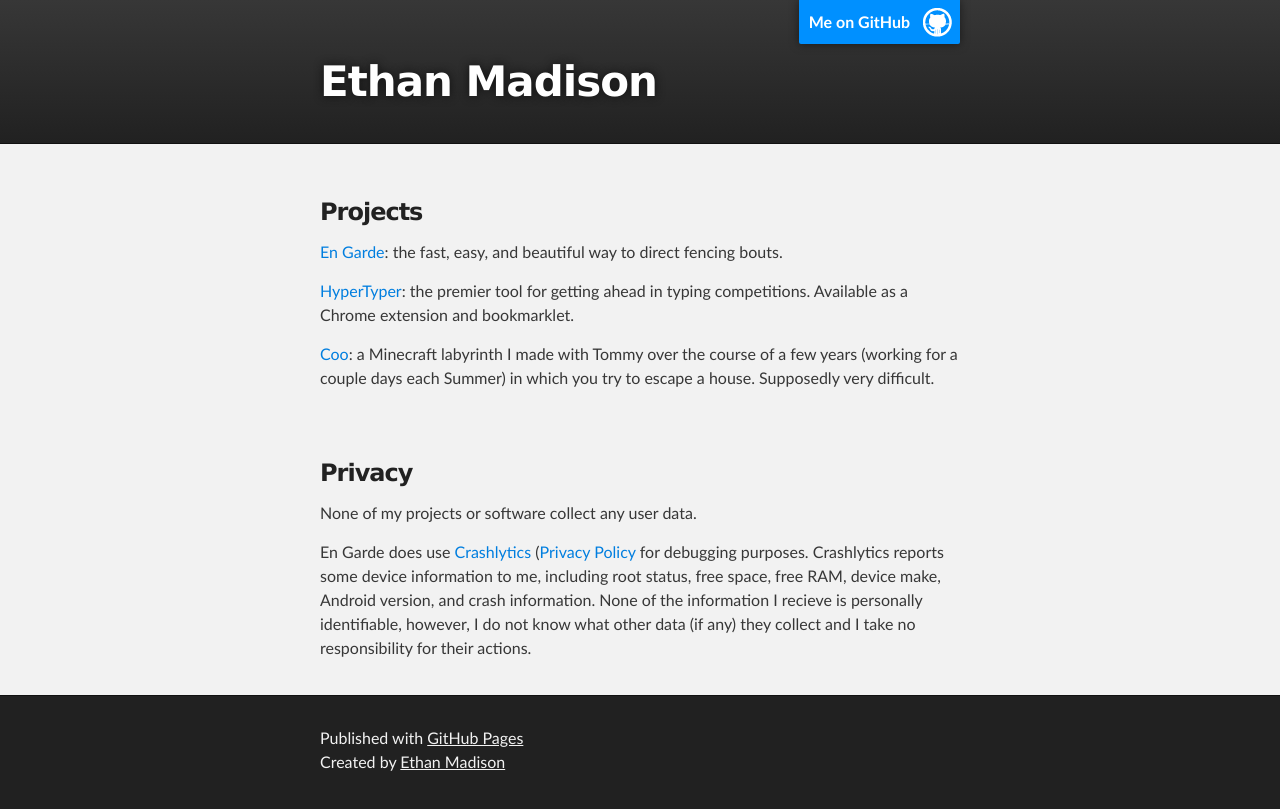
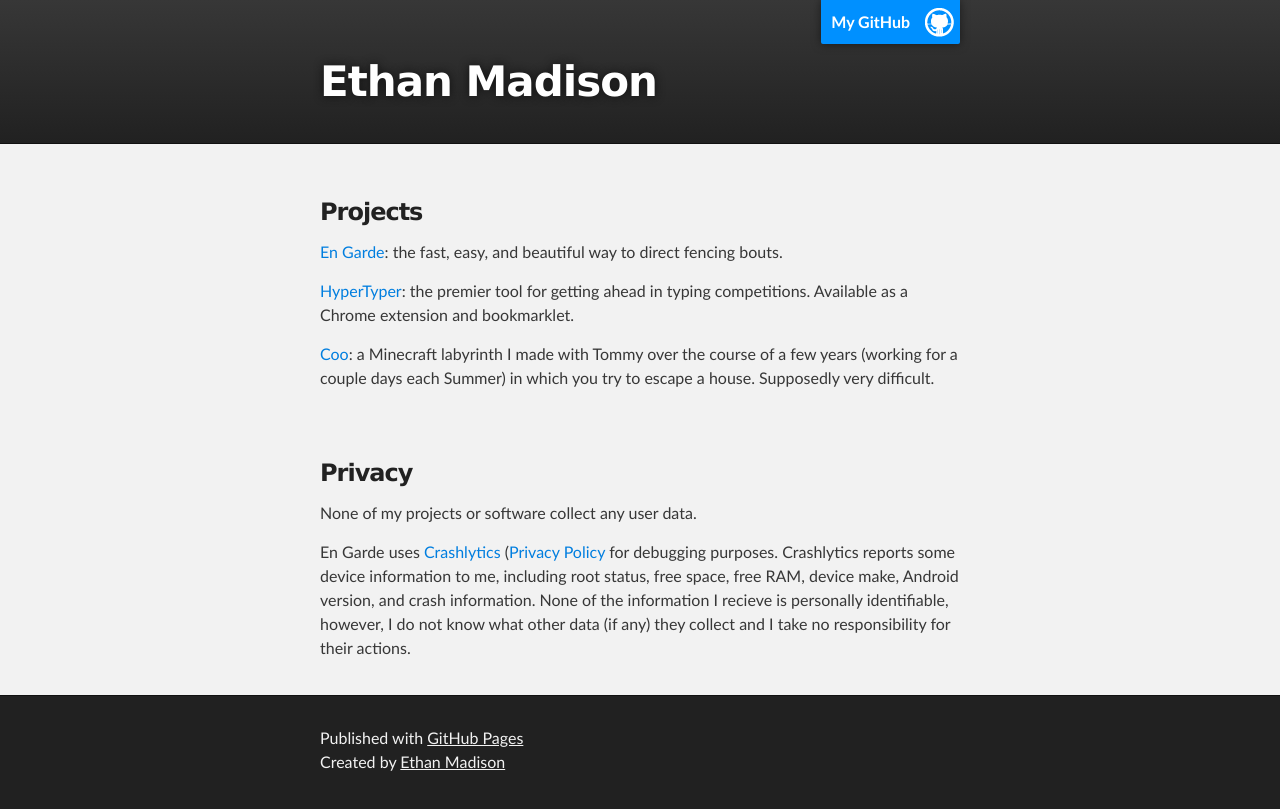
Before and after one commit to ethanmad/ethanmad.github.io, a plain HTML site: page index.html in a window 1280 px wide. Drawn offline with Linux system fonts and the light colour scheme.

Commit message:
wording changes

```diff
--- a/index.html
+++ b/index.html
@@ -16,7 +16,7 @@
     <!-- HEADER -->
     <div id="header_wrap" class="outer">
         <header class="inner">
-          <a id="forkme_banner" href="https://github.com/ethanmad">Me on GitHub</a>
+          <a id="forkme_banner" href="https://github.com/ethanmad">My GitHub</a>
 
           <h1 id="project_title">Ethan Madison</h1>
          <!--<h2 id="project_tagline"></h2>-->
@@ -36,7 +36,7 @@
       <section id="privacy" class="inner">
       	<h3>Privacy</h3>
         <p>None of my projects or software collect any user data.</p>
-        <p>En Garde does use <a href="http://crashlytics.com">Crashlytics</a> (<a href="http://try.crashlytics.com/terms/">Privacy Policy</a> for debugging purposes. Crashlytics reports some device information to me, including root status, free space, free RAM, device make, Android version, and crash information. None of the information I recieve is personally identifiable, however, I do not know what other data (if any) they collect and I take no responsibility for their actions.</p>
+        <p>En Garde uses <a href="http://crashlytics.com">Crashlytics</a> (<a href="http://try.crashlytics.com/terms/">Privacy Policy</a> for debugging purposes. Crashlytics reports some device information to me, including root status, free space, free RAM, device make, Android version, and crash information. None of the information I recieve is personally identifiable, however, I do not know what other data (if any) they collect and I take no responsibility for their actions.</p>
       </section>
     </div>
 
```
Also changed, not shown: 2 other files.
